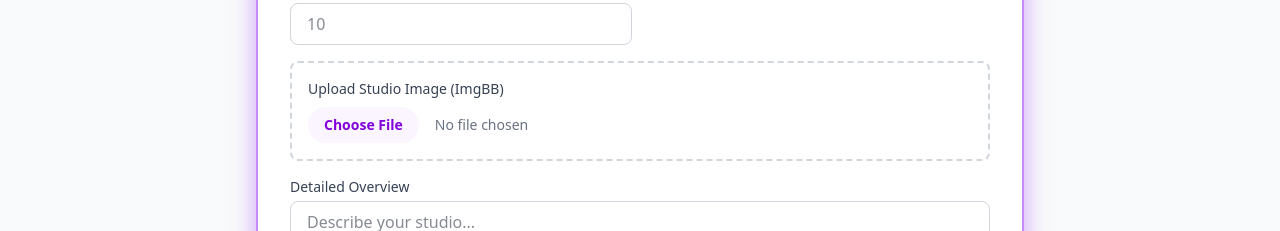
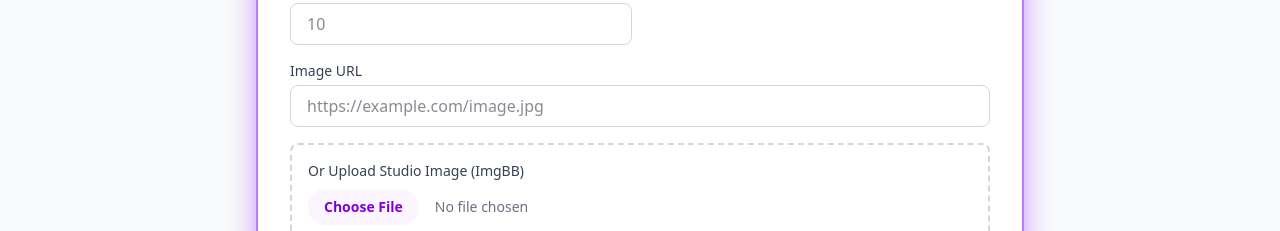
Before and after one commit to Alok-242-115-328/studiospsace-client, a Next.js app: page /add-studio in a window 1280 px wide. Shown: the part 498-729 px from the top of the page. Built offline with nearby package versions, Linux system fonts and the light colour scheme; no server answers.

Commit message:
feat: added image url and upload features

```diff
--- a/app/add-studio/page.jsx
+++ b/app/add-studio/page.jsx
@@ -10,7 +10,7 @@ export default function AddStudioPage() {
   const { user } = useAuth();
   const router = useRouter();
   const [loading, setLoading] = useState(false);
-  const [uploading, setUploading] = useState(false); // ছবি আপলোডের স্টেট
+  const [uploading, setUploading] = useState(false);
 
   const [formData, setFormData] = useState({
     title: "", category: "Photo Studio", hourlyRate: "", securityDeposit: "", maxCapacity: "", location: "", image: "", overview: "",
@@ -20,7 +20,6 @@ export default function AddStudioPage() {
     setFormData({ ...formData, [e.target.name]: e.target.value });
   };
 
-  // 👇 ডিভাইস থেকে ছবি আপলোড করার ফাংশন
   const handleImageUpload = async (e) => {
     const file = e.target.files[0];
     if (!file) return;
@@ -30,13 +29,12 @@ export default function AddStudioPage() {
     formDataImg.append("image", file);
 
     try {
-      // ImgBB API-তে ছবি আপলোড
       const res = await axios.post(
         `https://api.imgbb.com/1/upload?key=${process.env.NEXT_PUBLIC_IMGBB_API_KEY}`,
         formDataImg
       );
       const imageUrl = res.data.data.url;
-      setFormData((prev) => ({ ...prev, image: imageUrl })); // URL টি ফর্মে সেট করা
+      setFormData((prev) => ({ ...prev, image: imageUrl }));
       toast.success("Image uploaded successfully!");
     } catch (error) {
       toast.error("Image upload failed. Please try again.");
@@ -120,9 +118,15 @@ export default function AddStudioPage() {
               <input type="number" name="maxCapacity" required onChange={handleChange} className="w-full px-4 py-2 bg-white dark:bg-gray-800 border border-gray-300 dark:border-gray-700 text-gray-900 dark:text-white rounded-lg focus:ring-2 focus:ring-purple-500 outline-none" placeholder="10" />
             </div>
 
-            {/* 👇 Image Upload Section */}
+            {/* 👇 Image URL (টেক্সট বক্স) */}
+            <div className="md:col-span-2">
+              <label className="block text-sm font-medium text-gray-700 dark:text-gray-300 mb-1">Image URL</label>
+              <input type="url" name="image" value={formData.image} onChange={handleChange} className="w-full px-4 py-2 bg-white dark:bg-gray-800 border border-gray-300 dark:border-gray-700 text-gray-900 dark:text-white rounded-lg focus:ring-2 focus:ring-purple-500 outline-none" placeholder="https://example.com/image.jpg" />
+            </div>
+
+            {/* 👇 Image Upload (Browse) */}
             <div className="md:col-span-2 border-2 border-dashed border-gray-300 dark:border-gray-700 rounded-lg p-4">
-              <label className="block text-sm font-medium text-gray-700 dark:text-gray-300 mb-2">Upload Studio Image (ImgBB)</label>
+              <label className="block text-sm font-medium text-gray-700 dark:text-gray-300 mb-2">Or Upload Studio Image (ImgBB)</label>
               <input
                 type="file"
                 accept="image/*"
@@ -135,7 +139,6 @@ export default function AddStudioPage() {
                 <div className="mt-4">
                   <p className="text-sm text-gray-500 mb-2">Image Preview:</p>
                   <img src={formData.image} alt="Preview" className="h-32 w-auto rounded-lg object-cover border border-gray-200" />
-                  <input type="hidden" name="image" value={formData.image} />
                 </div>
               )}
             </div>
@@ -145,13 +148,13 @@ export default function AddStudioPage() {
               <textarea name="overview" required onChange={handleChange} rows="4" className="w-full px-4 py-2 bg-white dark:bg-gray-800 border border-gray-300 dark:border-gray-700 text-gray-900 dark:text-white rounded-lg focus:ring-2 focus:ring-purple-500 outline-none" placeholder="Describe your studio..."></textarea>
             </div>
 
-            <div className="md:col-span-2 bg-gray-100 dark:bg-gray-800 p-4 rounded-lg transition-colors">
+            <div className="md:col-span-2 bg-gray-100 dark:bg-gray-800 p-4 rounded-lg">
               <p className="text-sm text-gray-600 dark:text-gray-300"><strong>Host Name:</strong> {user?.name}</p>
               <p className="text-sm text-gray-600 dark:text-gray-300"><strong>Host Email:</strong> {user?.email}</p>
             </div>
           </div>
 
-          <button type="submit" disabled={loading || uploading} className="w-full py-3 mt-4 bg-purple-600 hover:bg-purple-700 text-white font-bold rounded-lg transition-colors shadow-md disabled:opacity-50">
+          <button type="submit" disabled={loading || uploading} className="w-full py-3 mt-4 bg-purple-600 hover:bg-purple-700 text-white font-bold rounded-lg transition-colors shadow-md">
             {loading ? "Adding Studio..." : uploading ? "Waiting for image upload..." : "Submit Studio"}
           </button>
         </form>
--- a/app/studios/edit/[id]/page.jsx
+++ b/app/studios/edit/[id]/page.jsx
@@ -9,7 +9,7 @@ export default function EditStudioPage() {
   const { id } = useParams();
   const router = useRouter();
   const [loading, setLoading] = useState(true);
-  const [uploading, setUploading] = useState(false); // 👈 নতুন স্টেট
+  const [uploading, setUploading] = useState(false);
 
   const [formData, setFormData] = useState({
     title: "", category: "Photo Studio", hourlyRate: "", securityDeposit: "", maxCapacity: "", location: "", image: "", overview: ""
@@ -31,7 +31,6 @@ export default function EditStudioPage() {
 
   const handleChange = (e) => setFormData({ ...formData, [e.target.name]: e.target.value });
 
-  // 👇 ছবি আপলোডের ফাংশন (ImgBB)
   const handleImageUpload = async (e) => {
     const file = e.target.files[0];
     if (!file) return;
@@ -45,8 +44,7 @@ export default function EditStudioPage() {
         `https://api.imgbb.com/1/upload?key=${process.env.NEXT_PUBLIC_IMGBB_API_KEY}`,
         formDataImg
       );
-      const imageUrl = res.data.data.url;
-      setFormData((prev) => ({ ...prev, image: imageUrl }));
+      setFormData((prev) => ({ ...prev, image: res.data.data.url }));
       toast.success("New image uploaded successfully!");
     } catch (error) {
       toast.error("Image upload failed. Please try again.");
@@ -113,7 +111,13 @@ export default function EditStudioPage() {
               <input type="number" name="maxCapacity" value={formData.maxCapacity} onChange={handleChange} required className="w-full px-4 py-2 bg-white dark:bg-gray-800 border border-gray-300 dark:border-gray-700 text-gray-900 dark:text-white rounded-lg focus:ring-2 focus:ring-purple-500 outline-none" />
             </div>
 
-            {/* 👇 Update Image Section */}
+            {/* 👇 Image URL (টেক্সট বক্স) */}
+            <div className="md:col-span-2">
+              <label className="block text-sm font-medium text-gray-700 dark:text-gray-300 mb-1">Image URL</label>
+              <input type="url" name="image" value={formData.image} onChange={handleChange} className="w-full px-4 py-2 bg-white dark:bg-gray-800 border border-gray-300 dark:border-gray-700 text-gray-900 dark:text-white rounded-lg focus:ring-2 focus:ring-purple-500 outline-none" />
+            </div>
+
+            {/* 👇 Image Upload (Browse) */}
             <div className="md:col-span-2 border-2 border-dashed border-gray-300 dark:border-gray-700 rounded-lg p-4">
               <label className="block text-sm font-medium text-gray-700 dark:text-gray-300 mb-2">Update Studio Image (ImgBB)</label>
               <input
@@ -124,12 +128,10 @@ export default function EditStudioPage() {
               />
               {uploading && <p className="text-sm text-purple-600 mt-2">Uploading image...</p>}
 
-              {/* ইমেজ প্রিভিউ */}
               {formData.image && (
                 <div className="mt-4">
-                  <p className="text-sm text-gray-500 mb-2">Current Image:</p>
+                  <p className="text-sm text-gray-500 mb-2">Image Preview:</p>
                   <img src={formData.image} alt="Preview" className="h-32 w-auto rounded-lg object-cover border border-gray-200" />
-                  <input type="hidden" name="image" value={formData.image} />
                 </div>
               )}
             </div>
```
